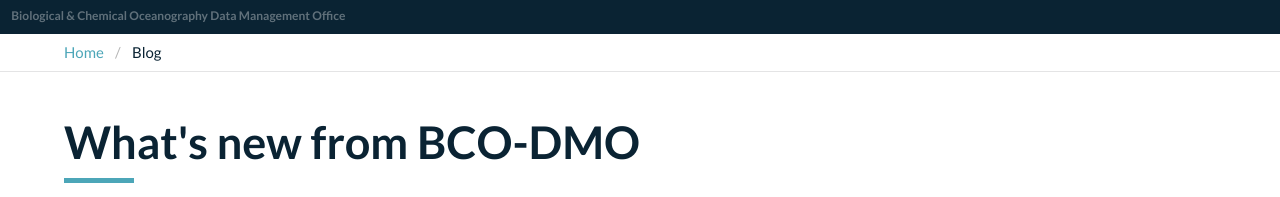
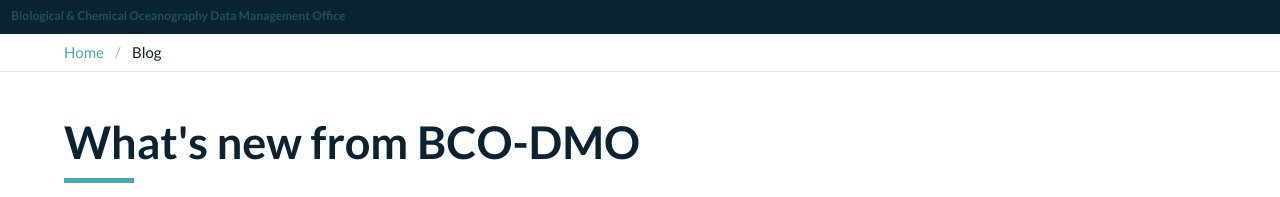
Before and after one commit to BCODMO/blog.bco-dmo.org, a Jekyll site: the page built from index.html, in a window 1280 px wide. Shown: the top 197 px of the page. Built offline with Jekyll 4.4.1, drawn with Linux system fonts in a browser that asks for light colours.

Commit message:
Update header_nav.html

```diff
--- a/_includes/header_nav.html
+++ b/_includes/header_nav.html
@@ -2,7 +2,7 @@
 <!-- Navbar Component -->
 <div class="pre-navbar">
   <div class="columns">
-    <div class="column is-two-thirds">Biological & Chemical Oceanography Data Management Office</div>{% comment %}
+    <div class="column is-two-thirds"><a href="https://www.bco-dmo.org" class="no-hover-effect">Biological & Chemical Oceanography Data Management Office</a></div>{% comment %}
     <div class="column has-text-right">
       <button class="button is-primary"><i class="fa fa-file-text-o margin-right-1"></i> Data Management Plan</button>
     </div>
```
